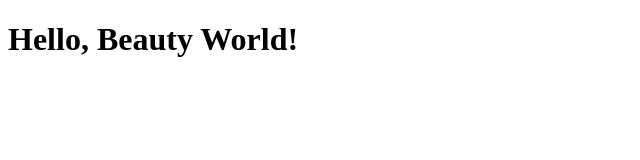
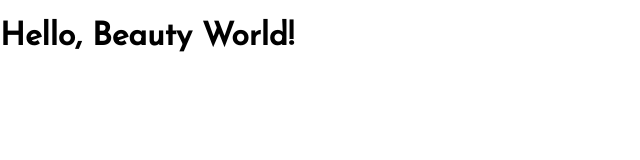
Before and after one commit to ikwuka/GreenBee, a plain HTML site: page index.html in a window 1280 px wide. Shown: the whole page, without its empty margins (0-640 px from the left). Drawn offline with Linux system fonts and the light colour scheme.

Commit message:
Custom styles added

```diff
--- /dev/null
+++ b/css/style.css
@@ -0,0 +1,27 @@
+@import url(../css/font.css);
+
+:root {
+  /* Google fonts */
+  --Josefin: 'Josefin', Helvetica, Verdana, Arial, sans-serif;
+  --Lexend: 'Lexend', Helvetica, Verdana, Arial, sans-serif;
+  --Livvic: 'Livvic', Helvetica, Verdana, Arial, sans-serif;
+  --Roboto: 'Roboto', Helvetica, Verdana, Arial, sans-serif;
+  /* Colors */
+  --blue: #1DA1FF;
+  --white: #FFFFFF;
+  --black: #000000;
+}
+
+html {
+  box-sizing: border-box;
+}
+
+* {
+  box-sizing: inherit;
+}
+
+body {
+  margin: 0;
+  height: 100vh;
+  font-family: var(--Josefin);
+}
--- a/index.html
+++ b/index.html
@@ -17,6 +17,9 @@
     <link rel="mask-icon" href="./img/favicon/safari-pinned-tab.svg" color="#1da1ff" />
     <meta name="msapplication-TileColor" content="#000000" />
     <meta name="theme-color" content="#ffffff" />
+
+    <!-- Custom Styles -->
+    <link rel="stylesheet" href="./css/style.css" />
   </head>
 
   <body>
```
